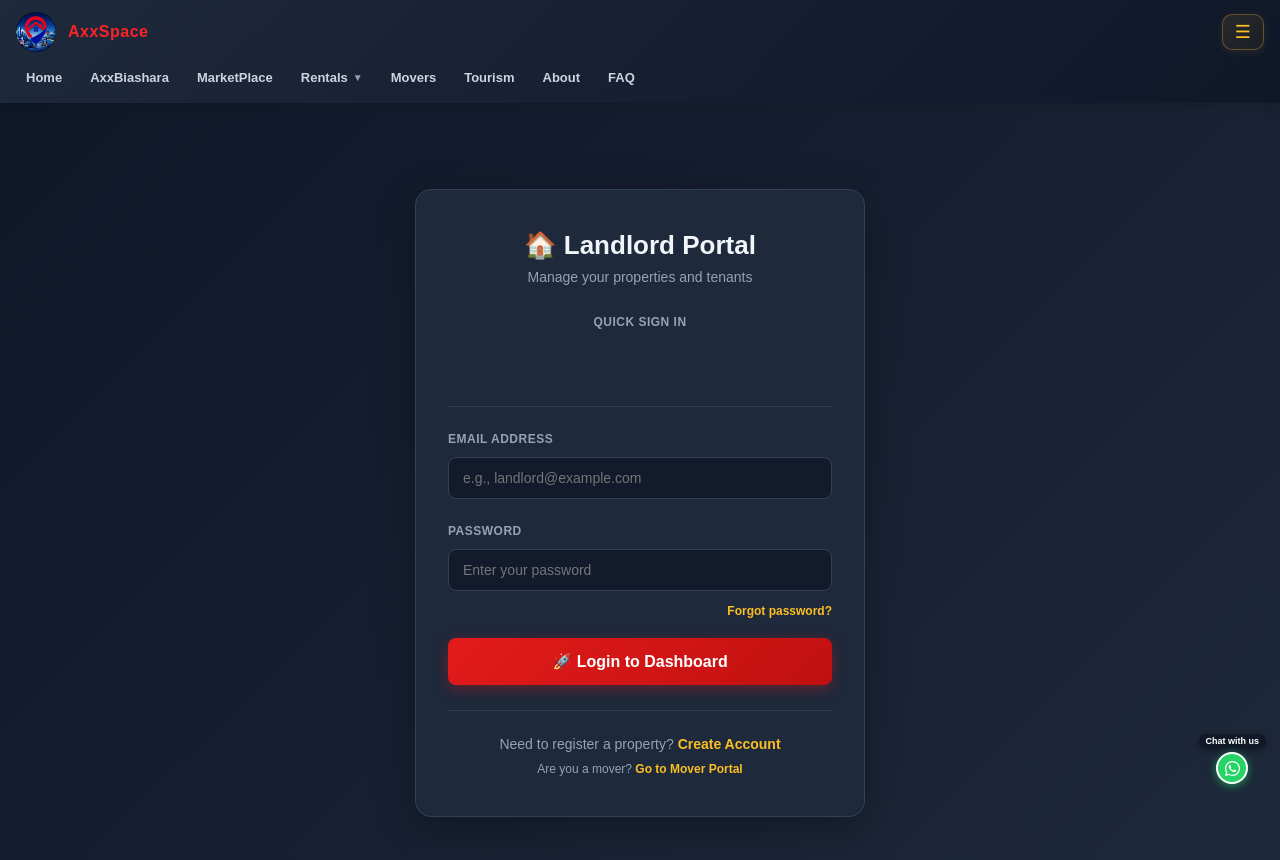
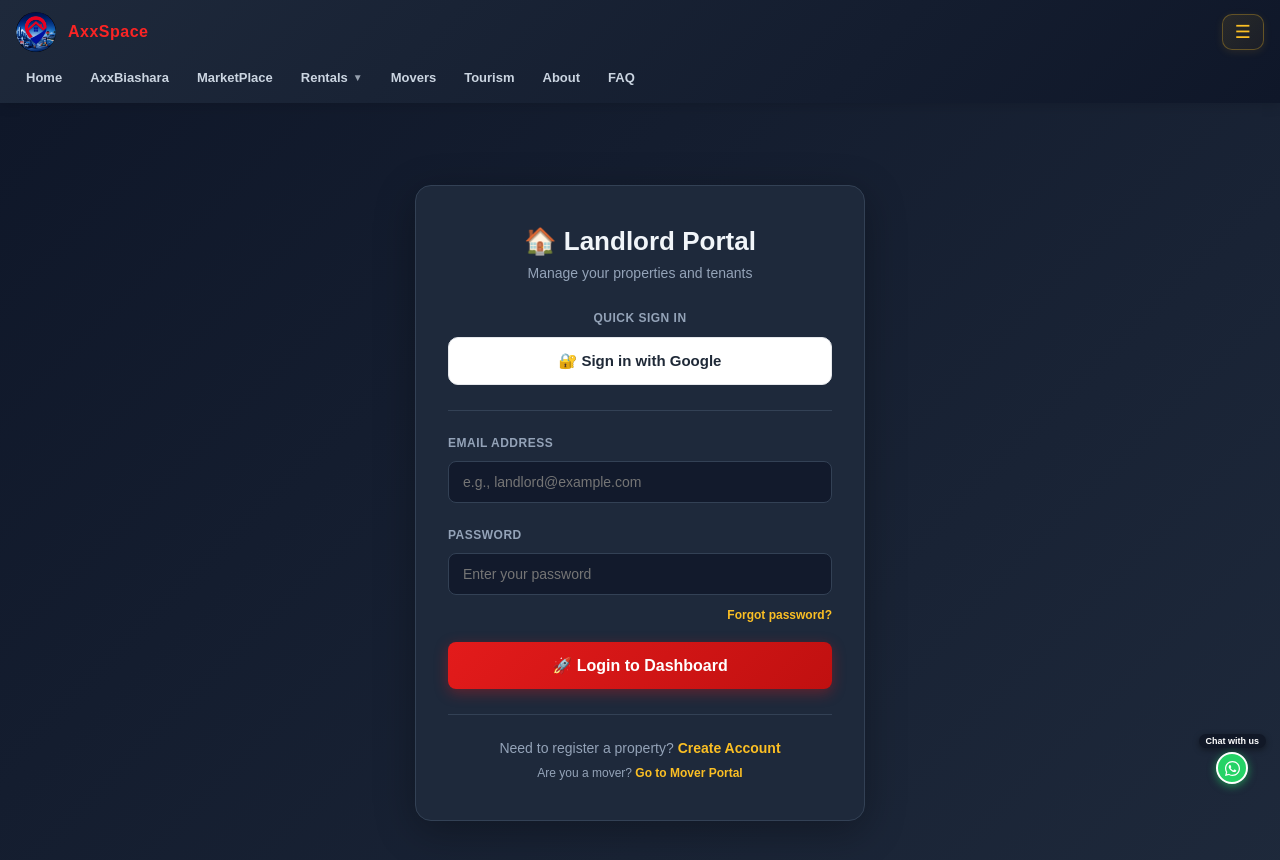
Before and after one commit to richard254120/axx-spaces-frontend, a React (Vite) app: page /login in a window 1280 px wide. Shown: the top 860 px of the page. Built offline with nearby package versions, Linux system fonts and the light colour scheme.

Commit message:
Trigger deployment

```diff
--- a/index.html
+++ b/index.html
@@ -16,7 +16,8 @@
           https://www.google-analytics.com
           https://www.clarity.ms
           https://clarity.ms
-          https://accounts.google.com;
+          https://accounts.google.com
+          https://apis.google.com;
         style-src 'self' 'unsafe-inline'
           https://fonts.googleapis.com
           https://unpkg.com;
@@ -36,6 +37,9 @@
           https://region1.analytics.google.com
           https://accounts.google.com
           https://oauth2.googleapis.com;
+        frame-src 'self'
+          https://accounts.google.com
+          https://apis.google.com;
         object-src 'none';
         base-uri 'self';
         form-action 'self';
@@ -95,6 +99,9 @@
     })(window, document, "clarity", "script", "wxnk54e8dy");
   </script>
 
+  <!-- Google Identity Services -->
+  <script src="https://accounts.google.com/gsi/client" async defer></script>
+
 </head>
 
 <body>
--- a/src/pages/Login.jsx
+++ b/src/pages/Login.jsx
@@ -1,8 +1,6 @@
 import { useState, useContext } from "react";
 import { useNavigate, Link } from "react-router-dom";
 import { AuthContext } from "../context/AuthContext";
-import { GoogleOAuthProvider, GoogleLogin } from "@react-oauth/google";
-import { jwtDecode } from "jwt-decode";
 import { COLORS, buttonStyles, inputStyles, pageStyles } from "../styles/theme";
 
 const API_BASE = import.meta.env.VITE_API_URL || "https://axx-spaces-backend-1.onrender.com/api";
@@ -14,6 +12,7 @@ export default function Login() {
 
   const [formData, setFormData] = useState({ email: "", password: "" });
   const [loading, setLoading] = useState(false);
+  const [googleLoading, setGoogleLoading] = useState(false);
   const [googleError, setGoogleError] = useState("");
   const [error, setError] = useState("");
   const [success, setSuccess] = useState("");
@@ -29,43 +28,80 @@ export default function Login() {
     setFormData((prev) => ({ ...prev, [name]: value }));
   };
 
-  // ✅ Google Sign-In Success
-  const handleGoogleSuccess = async (credentialResponse) => {
+  // ✅ Google Sign-In
+  const handleGoogleLogin = async () => {
+    setGoogleLoading(true);
     setGoogleError("");
     setError("");
 
     try {
-      if (!credentialResponse?.credential) {
-        setGoogleError("Google authentication failed. Please try again.");
-        return;
+      if (!window.google) {
+        const script = document.createElement('script');
+        script.src = 'https://accounts.google.com/gsi/client';
+        script.async = true;
+        script.defer = true;
+        script.onload = () => initializeGoogleSignIn();
+        script.onerror = () => {
+          setGoogleError("Failed to load Google Sign-In. Please try again or use email/password.");
+          setGoogleLoading(false);
+        };
+        document.head.appendChild(script);
+      } else {
+        initializeGoogleSignIn();
       }
+    } catch (err) {
+      setGoogleError("Google Sign-In is not configured. Please use email/password.");
+      setGoogleLoading(false);
+    }
+  };
 
-      // Decode JWT from Google
-      const decoded = jwtDecode(credentialResponse.credential);
+  const initializeGoogleSignIn = () => {
+    try {
+      window.google.accounts.id.initialize({
+        client_id: GOOGLE_CLIENT_ID,
+        callback: handleGoogleCredentialResponse,
+        auto_select: false,
+      });
 
-      console.log("✅ Google decoded:", { email: decoded.email, name: decoded.name });
+      window.google.accounts.id.prompt((notification) => {
+        if (notification.isNotDisplayed()) {
+          setGoogleError("Google Sign-In popup was blocked. Please allow popups or use email/password.");
+          setGoogleLoading(false);
+        }
+      });
+    } catch (err) {
+      setGoogleError("Google Sign-In initialization failed. Please use email/password.");
+      setGoogleLoading(false);
+    }
+  };
 
-      // Send to backend
+  const handleGoogleCredentialResponse = async (response) => {
+    try {
+      const base64Url = response.credential.split('.')[1];
+      const base64 = base64Url.replace(/-/g, '+').replace(/_/g, '/');
+      const jsonPayload = decodeURIComponent(atob(base64).split('').map((c) => {
+        return '%' + ('00' + c.charCodeAt(0).toString(16)).slice(-2);
+      }).join(''));
+
+      const googleUser = JSON.parse(jsonPayload);
+
       const res = await fetch(`${API_BASE}/auth/google`, {
         method: "POST",
         headers: { "Content-Type": "application/json" },
         body: JSON.stringify({
-          googleId: decoded.sub,
-          email: decoded.email,
-          name: decoded.name,
-          picture: decoded.picture,
+          googleId: googleUser.sub,
+          email: googleUser.email,
+          name: googleUser.name,
+          picture: googleUser.picture,
         }),
       });
 
       const data = await res.json();
 
       if (!res.ok) {
-        setGoogleError(data.error || "Google authentication failed");
-        console.error("Backend error:", data);
-        return;
+        throw new Error(data.error || "Google authentication failed");
       }
 
-      // Login successful
       login(data.token, data.user);
       setSuccess("✅ Google login successful! Redirecting...");
 
@@ -81,14 +117,10 @@ export default function Login() {
       }, 800);
 
     } catch (err) {
-      console.error("❌ Google login error:", err);
-      setGoogleError(err.message || "Failed to process Google login");
+      setGoogleError(err.message || "Google authentication failed. Please try again.");
+    } finally {
+      setGoogleLoading(false);
     }
-  };
-
-  // ✅ Google Sign-In Error
-  const handleGoogleError = () => {
-    setGoogleError("Google Sign-In failed. Please try again or use email/password.");
   };
 
   // ✅ Email/Password Login
@@ -175,7 +207,6 @@ export default function Login() {
   };
 
   return (
-    <GoogleOAuthProvider clientId={GOOGLE_CLIENT_ID}>
     <div style={styles.root}>
       <style>{css}</style>
       <div style={styles.container}>
@@ -248,13 +279,17 @@ export default function Login() {
               {GOOGLE_CLIENT_ID ? (
                 <div style={styles.googleSection}>
                   <p style={styles.googleLabel}>Quick Sign In</p>
-                    <GoogleLogin
-                      onSuccess={handleGoogleSuccess}
-                      onError={handleGoogleError}
-                      theme="outline"
-                      size="large"
-                      width="100%"
-                    />
+                  <button
+                    type="button"
+                    onClick={handleGoogleLogin}
+                    disabled={googleLoading}
+                    style={{
+                      ...styles.googleButton,
+                      ...(googleLoading ? styles.buttonDisabled : {}),
+                    }}
+                  >
+                    {googleLoading ? "⏳ Connecting..." : "🔐 Sign in with Google"}
+                  </button>
                 </div>
               ) : (
                 <div style={styles.warningBox}>
@@ -335,7 +370,6 @@ export default function Login() {
         </div>
       </div>
     </div>
-    </GoogleOAuthProvider>
   );
 }
 
@@ -363,6 +397,26 @@ const styles = {
 
   googleSection: { marginBottom: "20px" },
   googleLabel: { fontSize: "12px", fontWeight: 700, color: COLORS.textMutedLight, textTransform: "uppercase", letterSpacing: "0.5px", marginBottom: "12px", textAlign: "center" },
+  googleButton: {
+    width: "100%",
+    padding: "14px",
+    background: "white",
+    color: "#1f2937",
+    border: "1px solid #e5e7eb",
+    borderRadius: "10px",
+    fontSize: "15px",
+    fontWeight: 700,
+    cursor: "pointer",
+    display: "flex",
+    alignItems: "center",
+    justifyContent: "center",
+    gap: "10px",
+    transition: "all 0.2s",
+  },
+  buttonDisabled: {
+    opacity: 0.5,
+    cursor: "not-allowed",
+  },
 
   form: { display: "flex", flexDirection: "column", gap: "20px" },
   formGroup: { display: "flex", flexDirection: "column", gap: "6px" },
```
Lines whose indentation alone changed are shown as unchanged.
